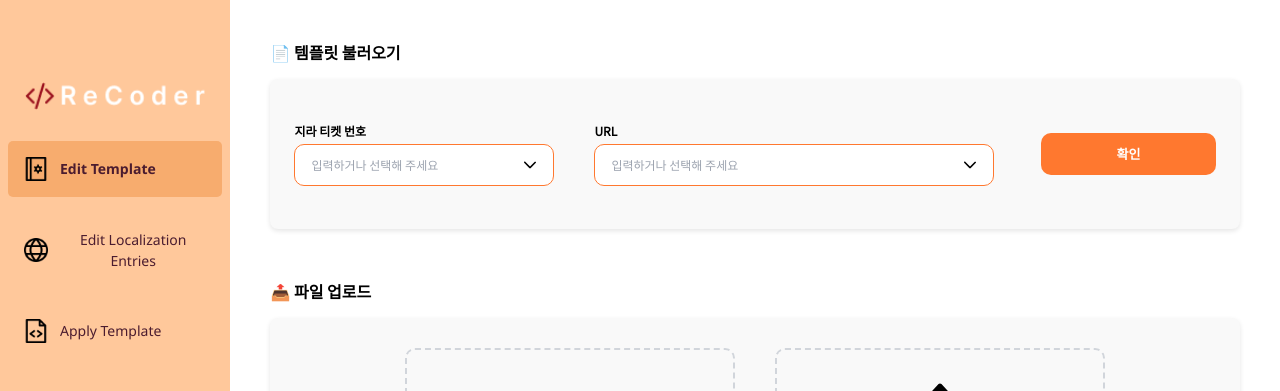
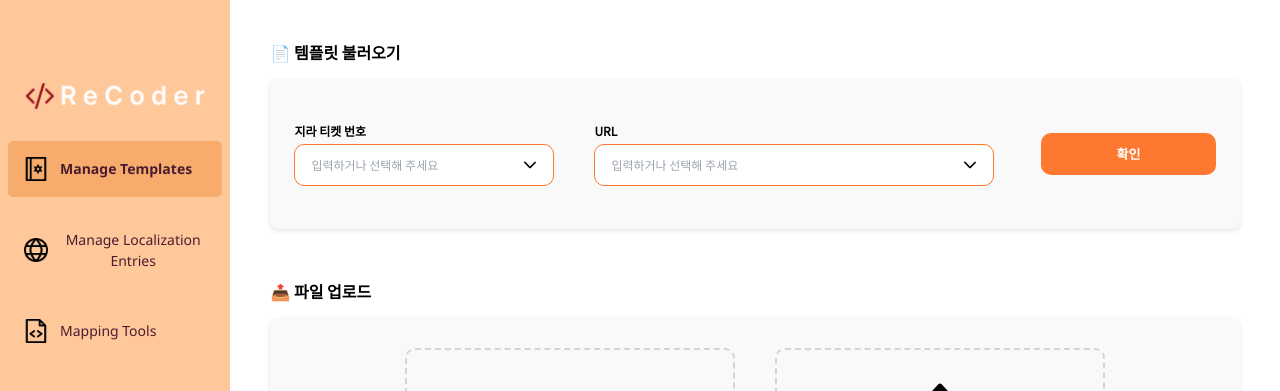
Before and after one commit to haley10309/recoder, a React (Vite) app in the folder client/: page / in a window 1280 px wide. Shown: the top 391 px of the page. Built offline with nearby package versions, Linux system fonts and the light colour scheme; no server answers.

Commit message:
refactor: url 직관적으로 변경

```diff
--- a/client/src/App.jsx
+++ b/client/src/App.jsx
@@ -51,7 +51,7 @@ function App() {
                 }
               />
               <Route
-                path="/edit-template"
+                path="/templates/form"
                 element={
                   <RequireAuth>
                     <EditTemplate />
@@ -59,7 +59,7 @@ function App() {
                 }
               />
               <Route
-                path="/edit-localization-entries"
+                path="/localization-entries/form"
                 element={
                   <RequireAuth>
                     <EditLocalizationEntries />
@@ -67,7 +67,7 @@ function App() {
                 }
               />
               <Route
-                path="/apply-template"
+                path="/templates/mapping"
                 element={
                   <RequireAuth>
                     <ApplyTemplate />
--- a/client/src/Components/Nav/LeftNavBar.jsx
+++ b/client/src/Components/Nav/LeftNavBar.jsx
@@ -71,27 +71,27 @@ const LeftNavBar = () => {
 
       <ButtonGroup>
         <NavButton
-          $active={location.pathname === "/" || isActive("/edit-template")}
-          onClick={() => handleNavigate("/edit-template")}
+          $active={location.pathname === "/" || isActive("/templates/form")}
+          onClick={() => handleNavigate("/templates/form")}
         >
-          <IconImage src={settingIcon} alt="edit template" />
-          <NavButtonText $active={location.pathname === "/" || isActive("/edit-template")}>Edit Template</NavButtonText>
+          <IconImage src={settingIcon} alt="Manage Templates" />
+          <NavButtonText $active={location.pathname === "/" || isActive("/templates/form")}>Manage Templates</NavButtonText>
         </NavButton>
 
         <NavButton
-          $active={isActive("/edit-localization-entries")}
-          onClick={() => handleNavigate("/edit-localization-entries")}
+          $active={isActive("/localization-entries/form")}
+          onClick={() => handleNavigate("/localization-entries/form")}
         >
-          <IconImage src={localizationIcon} alt="edit localization entries" />
-          <NavButtonText $active={isActive("/edit-localization-entries")}>Edit Localization Entries</NavButtonText>
+          <IconImage src={localizationIcon} alt="Manage Localization Entries" />
+          <NavButtonText $active={isActive("/localization-entries/form")}>Manage Localization Entries</NavButtonText>
         </NavButton>
 
         <NavButton
-          $active={isActive("/apply-template")}
-          onClick={() => handleNavigate("/apply-template")}
+          $active={isActive("/templates/mapping")}
+          onClick={() => handleNavigate("/templates/mapping")}
         >
-          <IconImage src={applyIcon} alt="apply template" />
-          <NavButtonText $active={isActive("/apply-template")}>Apply Template</NavButtonText>
+          <IconImage src={applyIcon} alt="Mapping Tools" />
+          <NavButtonText $active={isActive("/templates/mapping")}>Mapping Tools</NavButtonText>
         </NavButton>
 
         <NavButton
```
